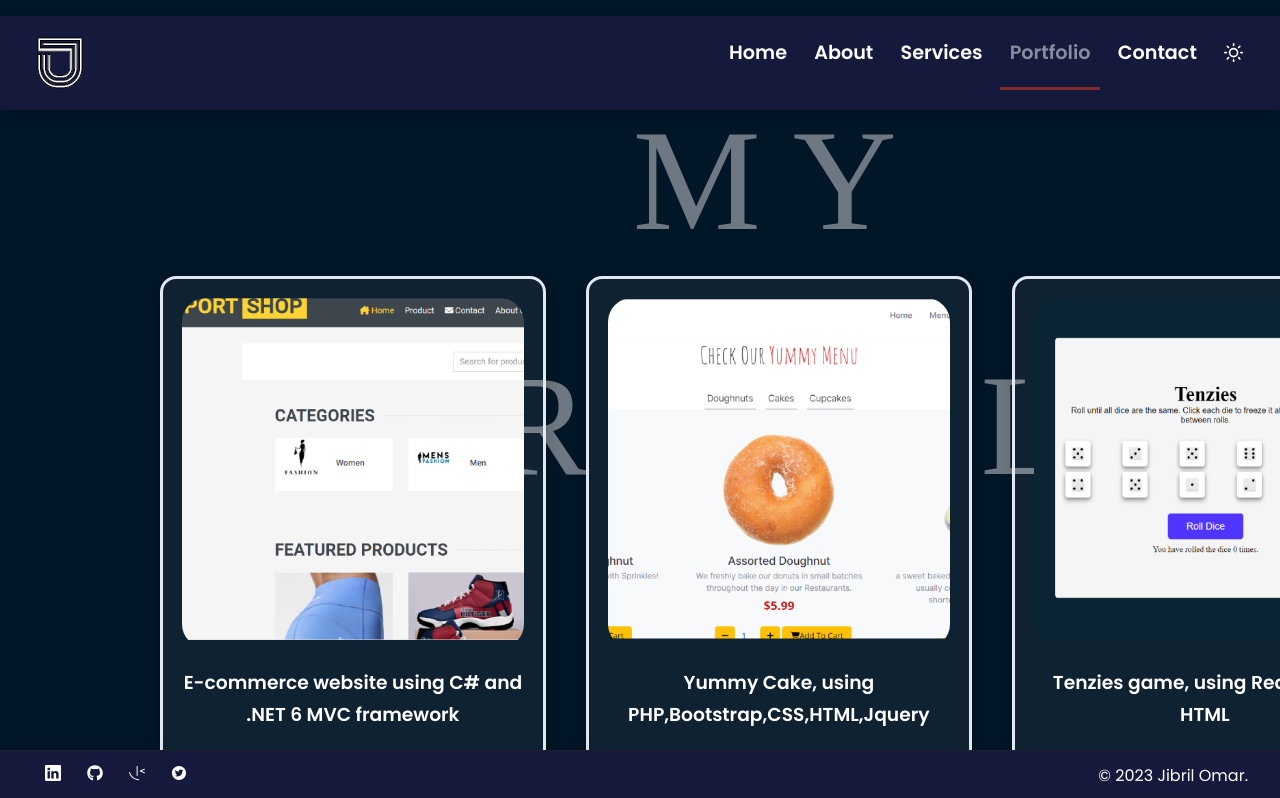
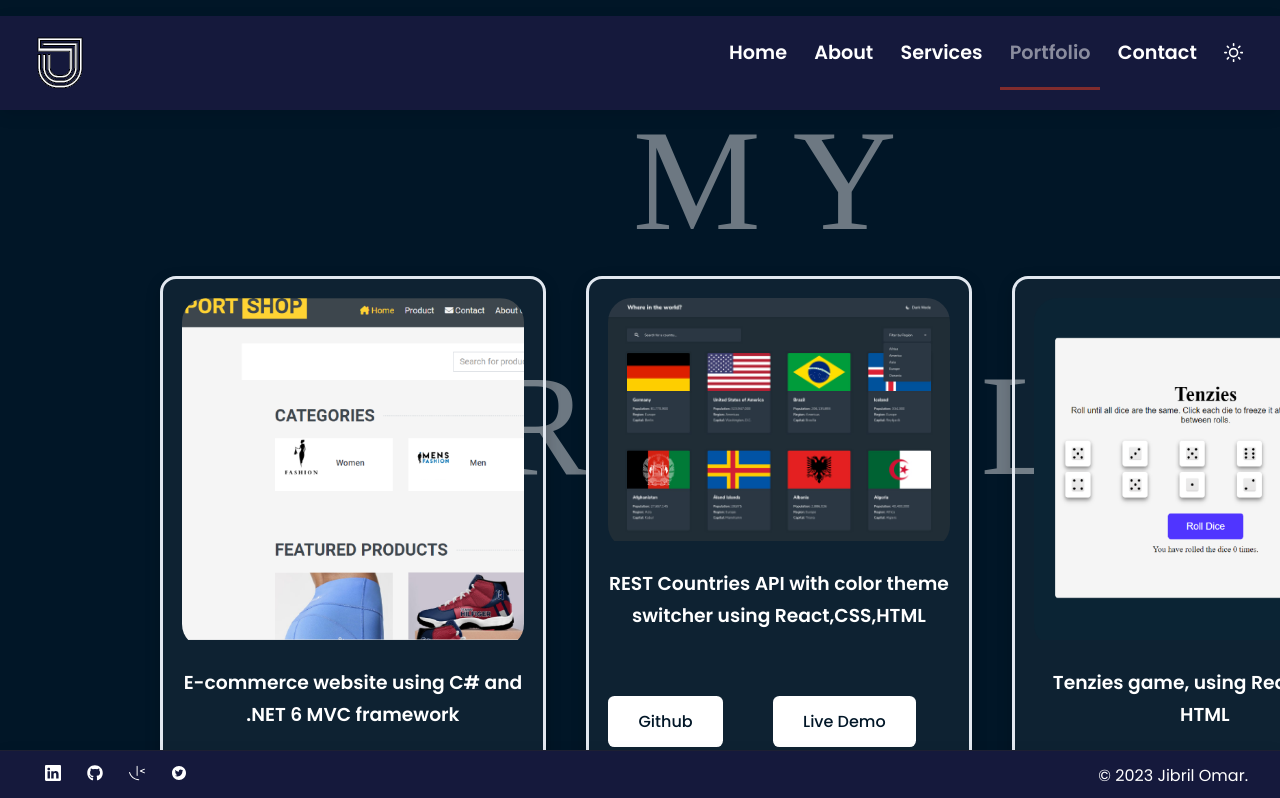
Before and after one commit to jibrilosman/portfolio-router, a React (Create React App) app: page /portfolio in a window 1280 px wide. Shown: the top 798 px of the page. Built offline with nearby package versions, Linux system fonts and the light colour scheme; a web font is replaced by a local one.

Commit message:
Update Data.js

```diff
--- a/src/pages/portfolio/Data.js
+++ b/src/pages/portfolio/Data.js
@@ -10,14 +10,15 @@ import IMG9 from '../../assets/project-9.png'
 import IMG10 from '../../assets/project-10.png'
 import IMG11 from '../../assets/project-11.jpg'
 import IMG12 from '../../assets/project-12.jpg'
+import IMG13 from '../../assets/desktop-design-home-dark.jpg'
 
 const data = [
     {
       id: 0,
-      image: IMG2,
-      title: 'Yummy Cake, using PHP,Bootstrap,CSS,HTML,Jquery',
-      github: 'https://github.com/jibrilosman/yummycake',
-      demo: 'https://www.yummy.jibrilomar.com/index.php',
+      image: IMG13,
+      title: 'REST Countries API with color theme switcher using React,CSS,HTML',
+      github: 'https://github.com/jibrilosman/countries-of-the-world',
+      demo: 'https://countries-of-the-world-murex.vercel.app',
 
     },
     {
```
